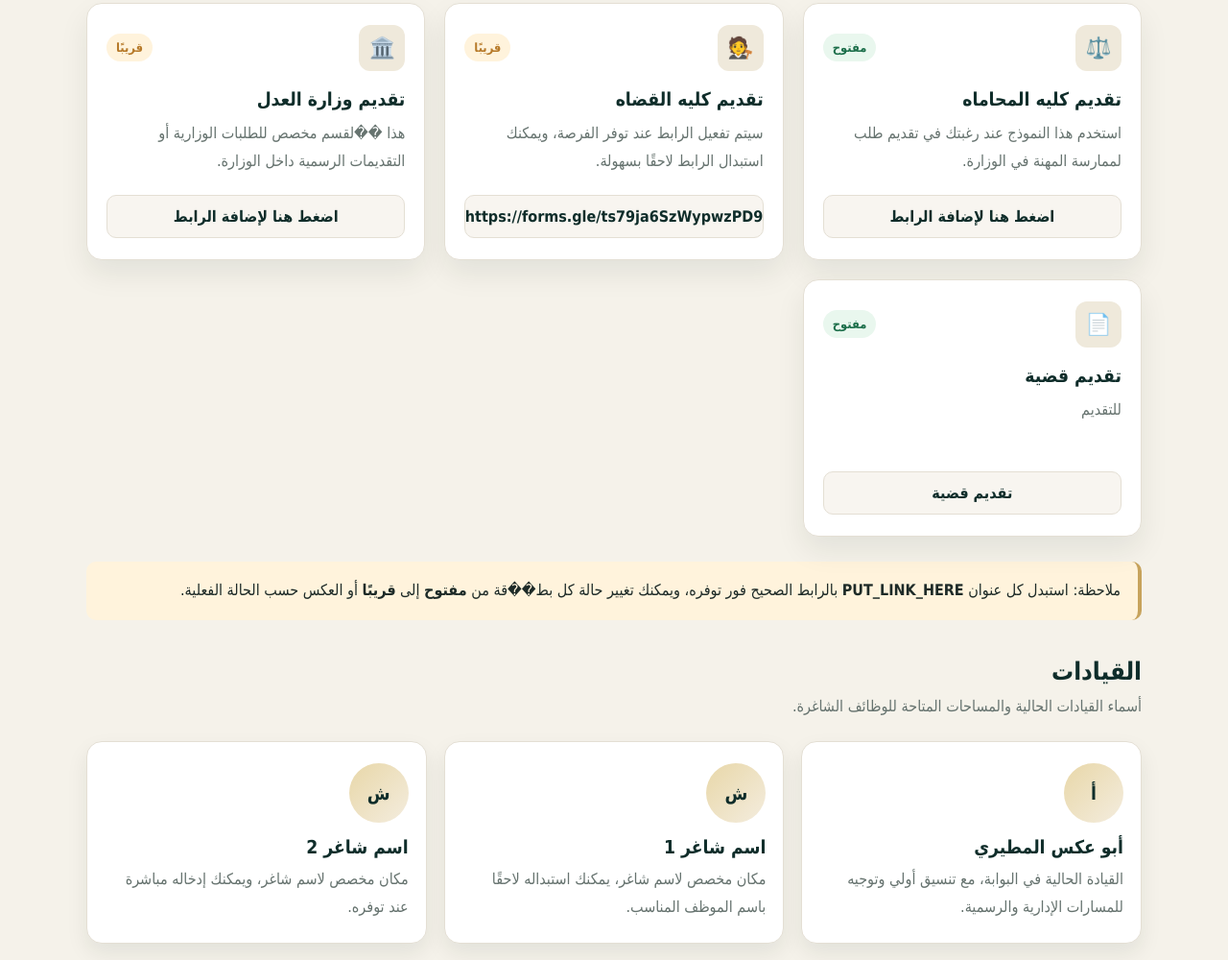
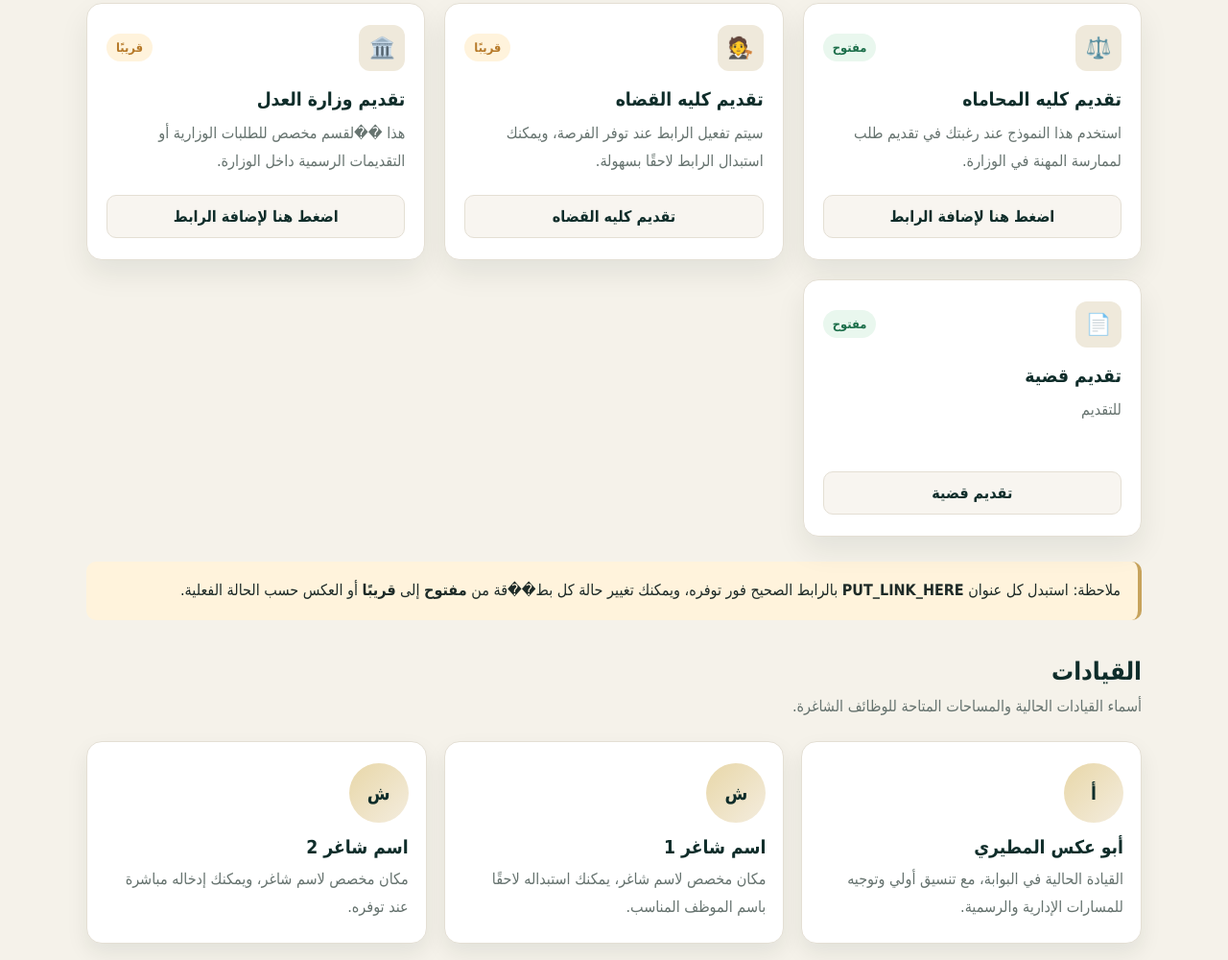
Before and after one commit to k8p6ddkf5z-netizen/abotalal-KSA-Discord, a plain HTML site: page index.html in a window 1280 px wide. Shown: the part 785-1785 px from the top of the page at 96% size. Drawn offline with Linux system fonts and the light colour scheme.

Commit message:
Update index.html

```diff
--- a/index.html
+++ b/index.html
@@ -575,7 +575,7 @@
             </div>
             <h3>تقديم كليه القضاه </h3>
             <p>سيتم تفعيل الرابط عند توفر الفرصة، ويمكنك استبدال الرابط لاحقًا بسهولة.</p>
-            <a class="button" href="https://forms.gle/da4A9e8yv9DZv6TF8" target="_blank" rel="noopener noreferrer">https://forms.gle/ts79ja6SzWypwzPD9</a>
+            <a class="button" href="https://forms.gle/ts79ja6SzWypwzPD9" target="_blank" rel="noopener noreferrer">تقديم كليه القضاه</a>
           </article>
 
           <article class="card">
```
